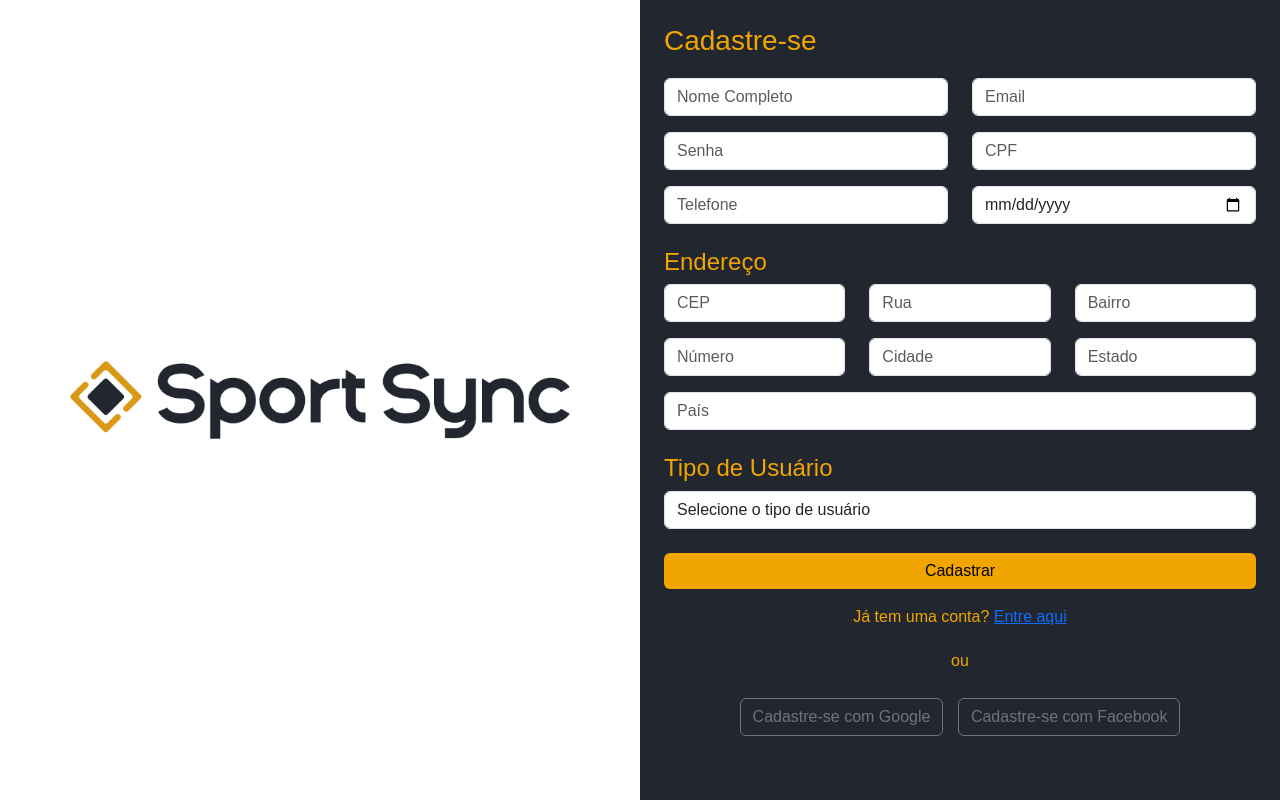
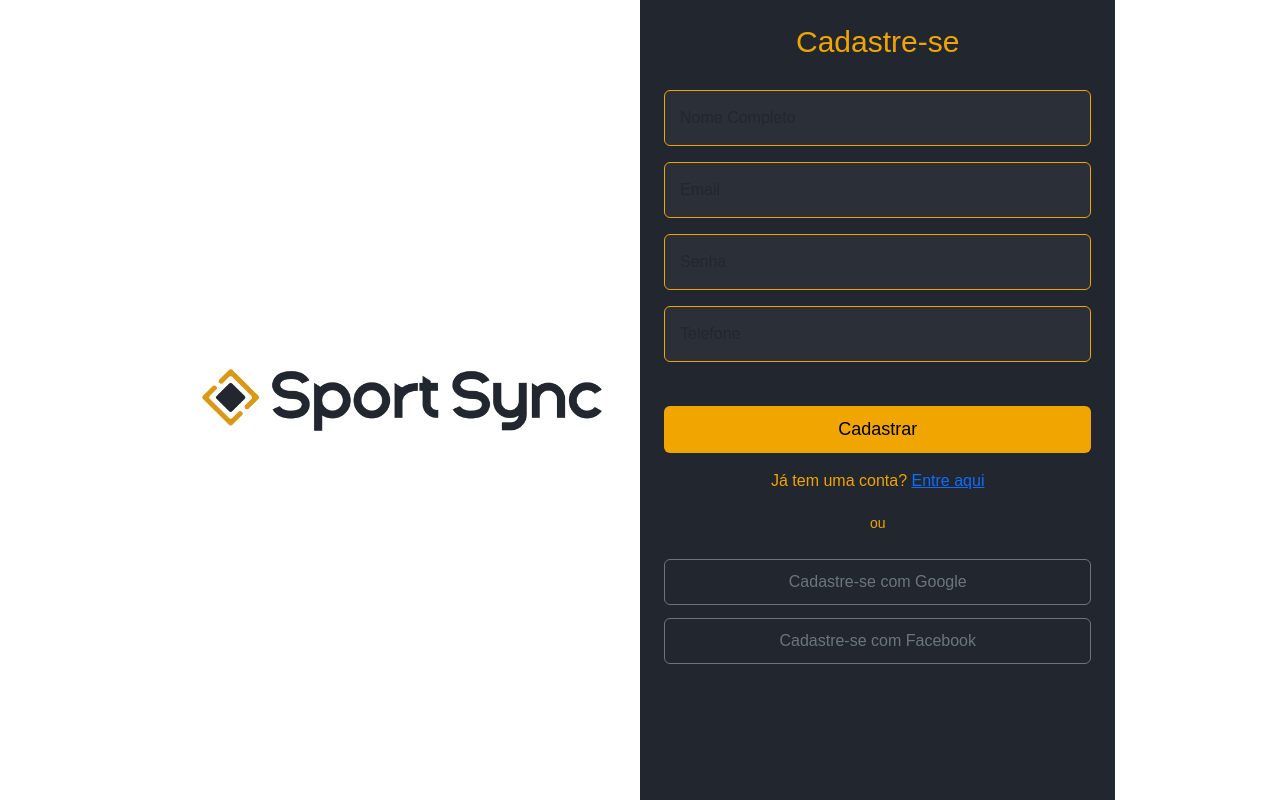
Before and after one commit to igornsferreira/fatec-dsm-pi-4sem, a Django app: page /cadastro/ in a window 1280 px wide. Run offline with Django 5.2, Linux system fonts and the light colour scheme.

Commit message:
FEAT: formulário de cadastro

```diff
--- a/sportsync/sportsync_app/static/css/cadastro.css
+++ b/sportsync/sportsync_app/static/css/cadastro.css
@@ -1,11 +1,13 @@
 body {
     margin: 0;
-    font-family:'Poppins', sans-serif;
-
+    font-family: 'Poppins', sans-serif;
 }
 
 #cadastro {
     height: 100vh;
+    display: flex;
+    align-items: center;
+    justify-content: center;
 }
 
 #left {
@@ -21,13 +23,28 @@ body {
 }
 
 .logo {
-    max-width: 500px;
+    max-width: 400px;
     height: auto;
 }
 
 .form-title {
-    font-size: 28px;
-    margin-bottom: 20px;
+    font-size: 30px;
+    margin-bottom: 30px;
+    color: #f0a500;
+}
+
+.form-control {
+    background-color: #2b2f37;
+    color: #f0a500;
+    border: 1px solid #f0a500;
+    padding: 15px;
+    margin-top: 10px;
+}
+
+.form-control:focus {
+    background-color: #2b2f37;
+    border-color: #f0a500;
+    box-shadow: none;
     color: #f0a500;
 }
 
@@ -35,19 +52,21 @@ body {
     background-color: #f0a500;
     border: none;
     width: 100%;
-}
-
-.social-buttons {
+    padding: 10px;
+    font-size: 18px;
     margin-top: 20px;
 }
 
 .social-buttons .btn {
-    margin: 5px;
+    margin: 5px 0;
+    padding: 10px;
+    font-size: 16px;
 }
 
 .divider {
     margin: 20px 0;
     color: #f0a500;
+    font-size: 14px;
 }
 
 .custom-alert {
--- a/sportsync/sportsync_app/templates/cadastro.html
+++ b/sportsync/sportsync_app/templates/cadastro.html
@@ -26,76 +26,23 @@
         <!-- Lado do Formulário -->
         <div class="col-md-6 gx-0" id="right">
             <div class="p-4">
-                <h2 class="form-title">Cadastre-se</h2>
+                <h2 class="form-title text-center">Cadastre-se</h2>
                 <form method="POST">
                     {% csrf_token %}
-                    <div class="row mb-3">
-                        <div class="col-md-6">
-                            <input type="text" class="form-control" name="nome" placeholder="Nome Completo" required>
-                        </div>
-                        <div class="col-md-6">
-                            <input type="email" class="form-control" name="email" placeholder="Email" required>
-                        </div>
+                    <div class="mb-3">
+                        <input type="text" class="form-control" name="nome" placeholder="Nome Completo" required>
                     </div>
-                    <div class="row mb-3">
-                        <div class="col-md-6">
-                            <input type="password" class="form-control" name="senha" placeholder="Senha" required>
-                        </div>
-                        <div class="col-md-6">
-                            <input type="text" class="form-control" name="cpf" placeholder="CPF" required>
-                        </div>
+                    <div class="mb-3">
+                        <input type="email" class="form-control" name="email" placeholder="Email" required>
                     </div>
-                    <div class="row mb-3">
-                        <div class="col-md-6">
-                            <input type="tel" class="form-control" name="telefone" placeholder="Telefone" required>
-                        </div>
-                        <div class="col-md-6">
-                            <input type="date" class="form-control" name="data_nascimento" required>
-                        </div>
+                    <div class="mb-3">
+                        <input type="password" class="form-control" name="senha" placeholder="Senha" required>
                     </div>
-
-                    <h4 class="mt-4">Endereço</h4>
-                    <div class="row mb-3">
-                        <div class="col-md-4">
-                            <input type="text" class="form-control" name="cep" placeholder="CEP" required>
-                        </div>
-                        <div class="col-md-4">
-                            <input type="text" class="form-control" name="rua" placeholder="Rua" required>
-                        </div>
-                        <div class="col-md-4">
-                            <input type="text" class="form-control" name="bairro" placeholder="Bairro" required>
-                        </div>
+                    <div class="mb-3">
+                        <input type="tel" class="form-control" name="telefone" placeholder="Telefone" required>
                     </div>
-                    <div class="row mb-3">
-                        <div class="col-md-4">
-                            <input type="text" class="form-control" name="numero" placeholder="Número" required>
-                        </div>
-                        <div class="col-md-4">
-                            <input type="text" class="form-control" name="cidade" placeholder="Cidade" required>
-                        </div>
-                        <div class="col-md-4">
-                            <input type="text" class="form-control" name="estado" placeholder="Estado" required>
-                        </div>
-                    </div>
-                    <div class="row mb-3">
-                        <div class="col-md-12">
-                            <input type="text" class="form-control" name="pais" placeholder="País" required>
-                        </div>
-                    </div>
-
-                    <h4 class="mt-4">Tipo de Usuário</h4>
-                    <div class="row mb-3">
-                        <div class="col-md-12">
-                            <select class="form-control" name="papel" required>
-                                <option value="" disabled selected>Selecione o tipo de usuário</option>
-                                <option value="atleta">Atleta</option>
-                                <option value="organizador">Organizador</option>
-                            </select>
-                        </div>
-                    </div>
-
                     <div class="mt-4">
-                        <button type="submit" class="btn btn-warning">Cadastrar</button>
+                        <button type="submit" class="btn btn-warning w-100">Cadastrar</button>
                     </div>
 
                     <div class="mt-3 text-center">
@@ -105,10 +52,10 @@
                     <div class="divider text-center">ou</div>
 
                     <div class="social-buttons text-center">
-                        <button class="btn btn-outline-secondary">
+                        <button class="btn btn-outline-secondary w-100 mb-2">
                             <i class="fab fa-google"></i> Cadastre-se com Google
                         </button>
-                        <button class="btn btn-outline-secondary">
+                        <button class="btn btn-outline-secondary w-100">
                             <i class="fab fa-facebook-f"></i> Cadastre-se com Facebook
                         </button>
                     </div>
```
